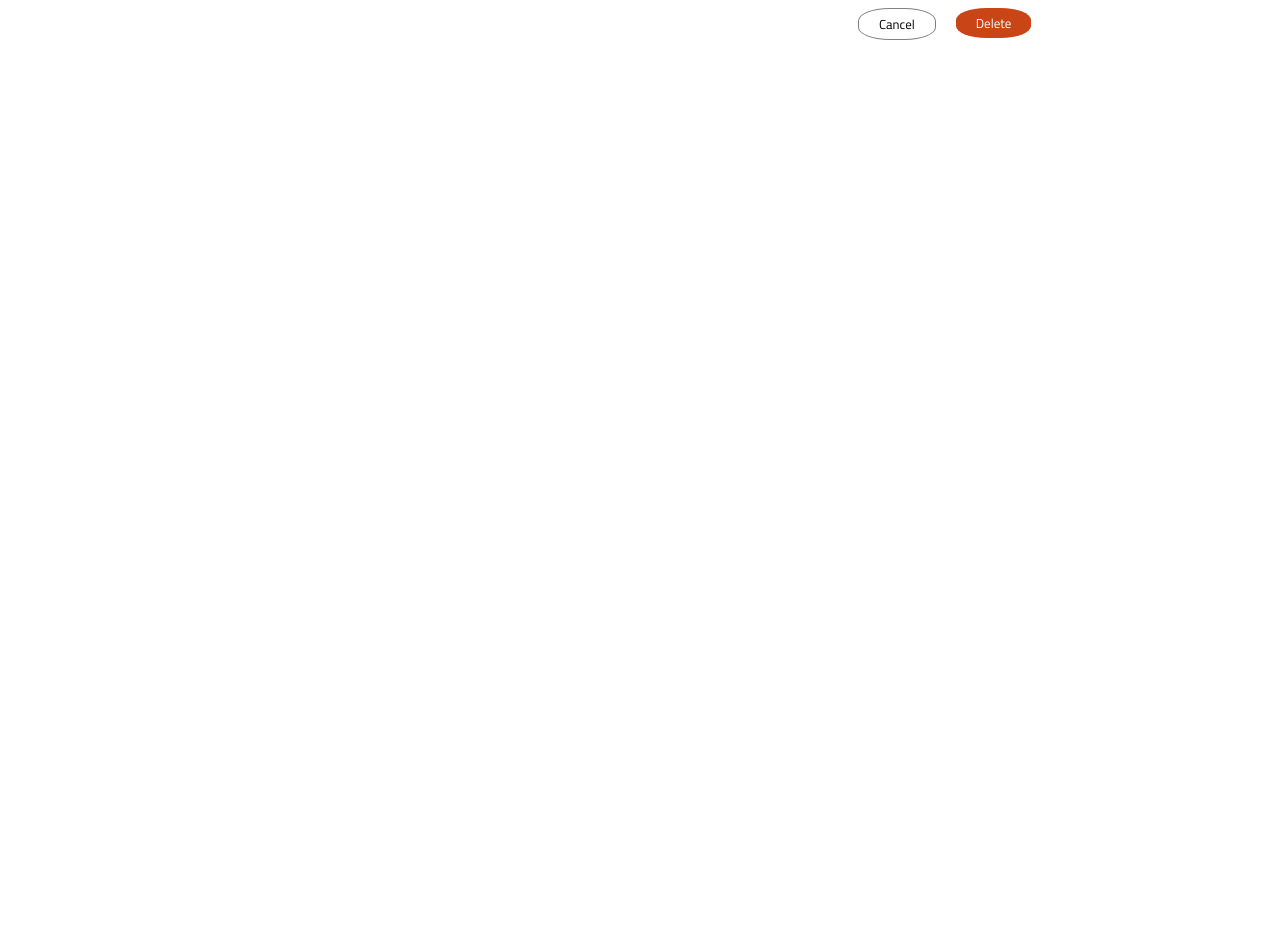
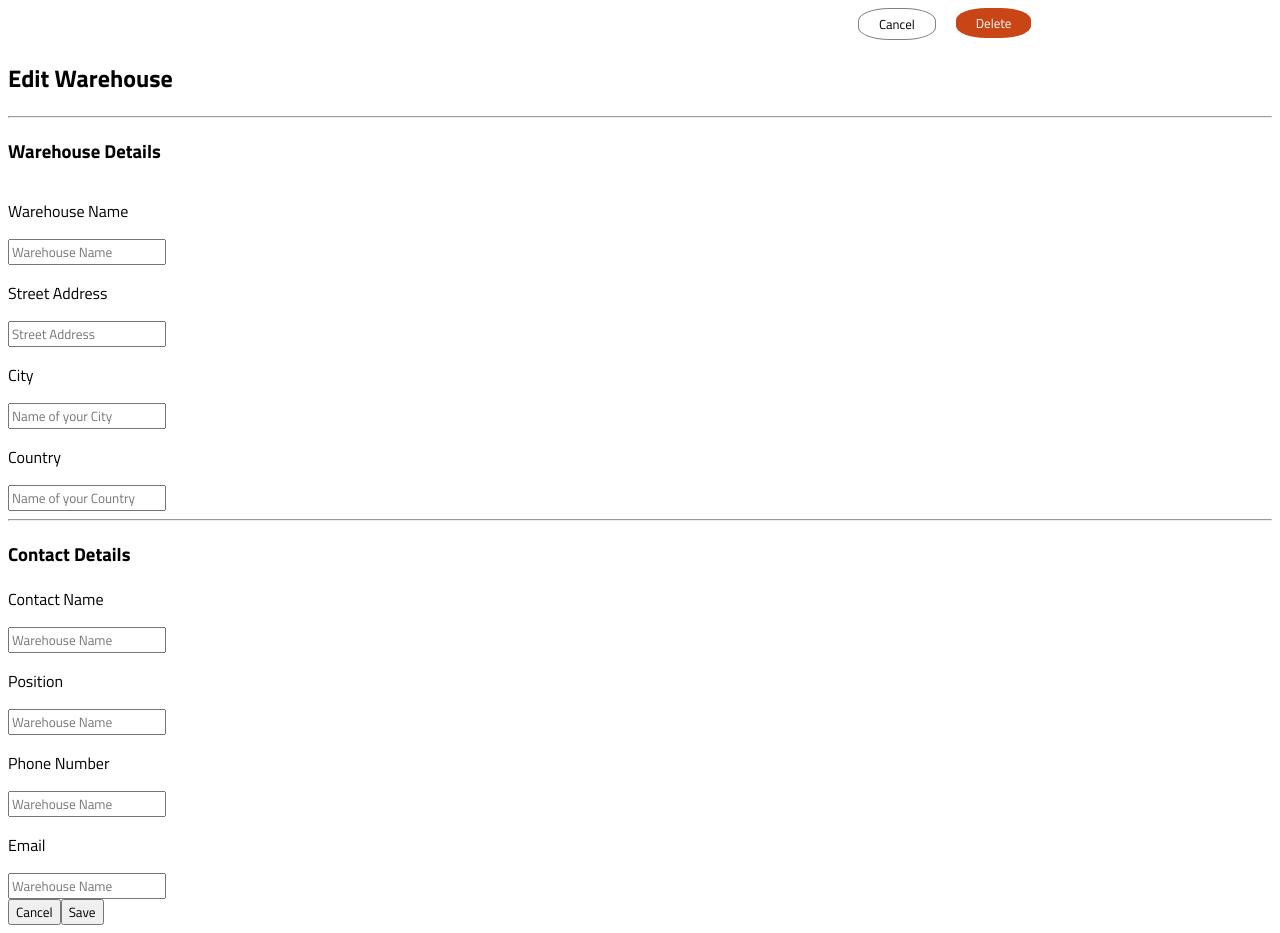
Before and after one commit to Juanfec4/in-stock-PT-4, a React (Create React App) app: page / in a window 1280 px wide. Shown: the part 340-1273 px from the top of the page. Before the commit the page ends 800 px from the top, so only its background shows below. Built offline with nearby package versions, Linux system fonts and the light colour scheme.

Commit message:
Delete component CSS ready

```diff
--- a/src/components/warehouse/delete/delete.jsx
+++ b/src/components/warehouse/delete/delete.jsx
@@ -3,7 +3,9 @@ import './delete.scss'
 function Delete() {
   return (
     <div className="delete__container">
-      <button className="delete__button-x"> X </button>
+      <button className="delete__button-x">
+        X
+      </button>
       <div className="container__delete">
         <div className="delete__container-title">
           <h2 className="delete__container-title-paragraph">
--- a/src/components/warehouse/edit/edit.jsx
+++ b/src/components/warehouse/edit/edit.jsx
@@ -1,5 +1,143 @@
+import { useState } from 'react'
+import './edit.scss'
+
+function Edit() {
+  const [name, setName] = useState('')
+  const [adress, setStreetAddress] = useState('')
+  const [cityname, setCityName] = useState('')
+  const [country, setCountry] = useState('')
+
+  const WarehouseName = (event) => {
+    setName(event.target.value)
+  }
+
+  const streetAddress = (event) => {
+    setStreetAddress(event.target.value)
+  }
+  const cityNameWarehouse = (event) => {
+    setCityName(event.target.value)
+  }
+  const countryNameWarehouse = (event) => {
+    setCountry(event.target.value)
+  }
+
+  const handleFormSubmit = (event) => {
+    event.preventDefault()
+    console.log(event.target)
+  }
+
+  return (
+    <div>
+      <h2 className="edit__container-title">Edit Warehouse</h2>
+      <hr></hr>
+      <h3 className="edit__container--subtitle">Warehouse Details </h3>
+      <div className="edit__container--form">
+        <form className="form" onSubmit={handleFormSubmit}>
+          <label>
+            {' '}
+            <p>Warehouse Name</p>
+            <input
+              onChange={WarehouseName}
+              type={'text'}
+              name={'Warehouse name'}
+              placeholder={'Warehouse Name'}
+              value={name}
+            ></input>
+          </label>
+          <label>
+            {' '}
+            <p>Street Address</p>
+            <input
+              onChange={streetAddress}
+              type={'text'}
+              name={'Street Address'}
+              placeholder={'Street Address '}
+              value={adress}
+            ></input>
+          </label>
+          <label>
+            {' '}
+            <p>City</p>
+            <input
+              onChange={cityNameWarehouse}
+              type={'text'}
+              name={'Name of your city'}
+              placeholder={'Name of your City'}
+              value={cityname}
+            ></input>
+          </label>
+          <label>
+            {' '}
+            <p>Country</p>
+            <input
+              onChange={countryNameWarehouse}
+              type={'text'}
+              name={'Name of your Country'}
+              placeholder={'Name of your Country'}
+              value={country}
+            ></input>
+          </label>
+        </form>
+      </div>
+      <hr></hr>
+      <h3>Contact Details </h3>
+      <form onSubmit={handleFormSubmit}>
+        <label>
+          {' '}
+          <p>Contact Name</p>
+          <input
+            type={'text'}
+            name={'Warehouse name'}
+            placeholder={'Warehouse Name'}
+          ></input>
+        </label>
+        <label>
+          {' '}
+          <p>Position</p>
+          <input
+            type={'text'}
+            name={'Warehouse name'}
+            placeholder={'Warehouse Name'}
+          ></input>
+        </label>
+        <label>
+          {' '}
+          <p>Phone Number</p>
+          <input
+            type={'text'}
+            name={'Warehouse name'}
+            placeholder={'Warehouse Name'}
+          ></input>
+        </label>
+        <label>
+          {' '}
+          <p>Email </p>
+          <input
+            type={'text'}
+            name={'Warehouse name'}
+            placeholder={'Warehouse Name'}
+          ></input>
+        </label>
+      </form>
+      <div className="container__buttons--div">
+        <div className="container__btn--cancel">
+          <button type="submit" className="cancel__btn">
+            Cancel{' '}
+          </button>
+        </div>
+        <div className="container--btn--save">
+          <button className="save__btn">Save </button>
+        </div>
+      </div>
+    </div>
+  )
+}
+
+export default Edit
+
 // Create a hook to Edit:
 // const [Editing, setEditing] = React.useState(null)
 // const [EditingText, setEditingText] = React.useState('')
 // On Button add onClick =>{()=> setEditingText(todo.id)}
 // Add a FORM
+// Control Component:
--- a/src/components/warehouse/edit/edit.scss
+++ b/src/components/warehouse/edit/edit.scss
@@ -0,0 +1,12 @@
+.edit__container--form {
+  display: flex;
+  flex-direction: column;
+}
+.form {
+  display: flex;
+  flex-direction: column;
+}
+.container__buttons--div {
+  display: flex;
+  flex-direction: row;
+}
--- a/src/index.jsx
+++ b/src/index.jsx
@@ -11,6 +11,7 @@ import ItemPage from './pages/Item/ItemPage'
 import WarehousePage from './pages/Warehouse/WarehousePage'
 import InventoryPage from './pages/Inventory/InventoryPage'
 import Delete from './components/warehouse/delete/delete'
+import Edit from './components/warehouse/edit/edit'
 
 //Main Layout
 const AppLayout = () => {
@@ -19,6 +20,7 @@ const AppLayout = () => {
       <Header />
       <Outlet />
       <Delete />
+      <Edit />
     </>
   )
 }
```
